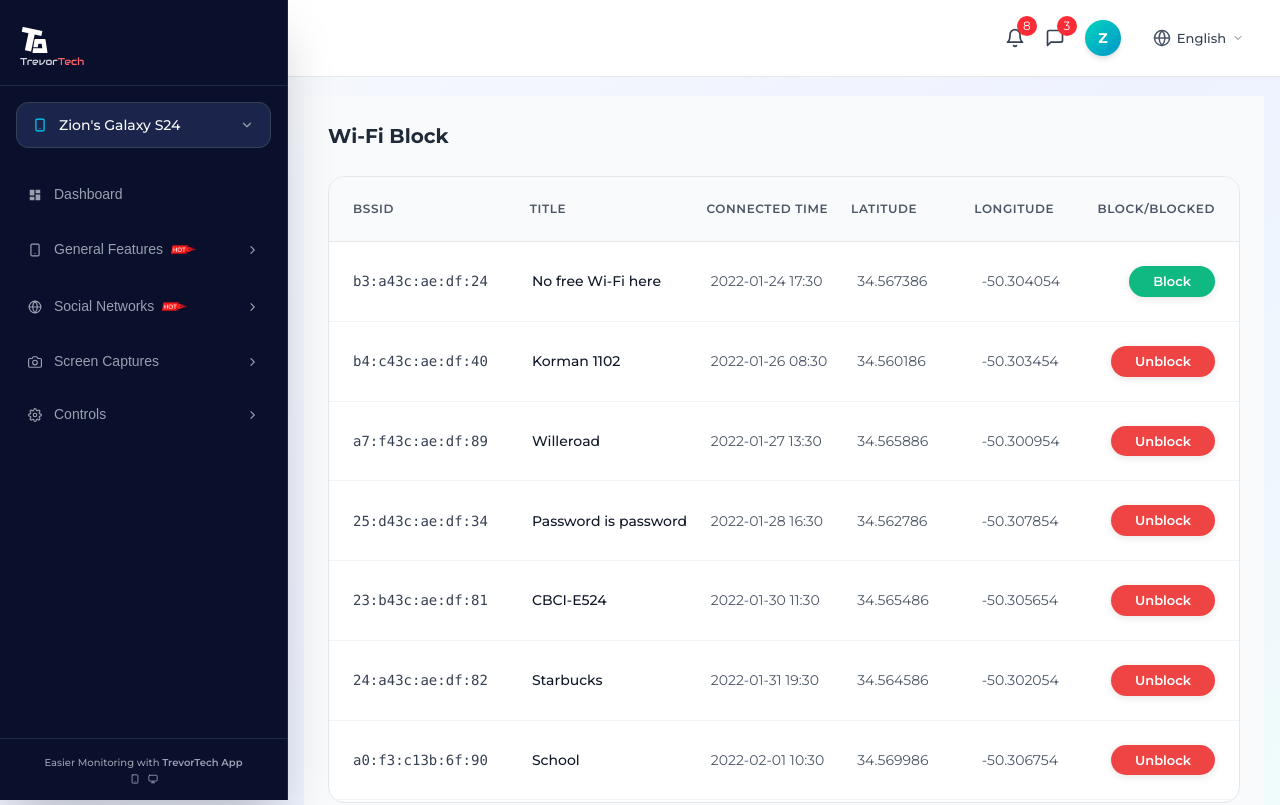
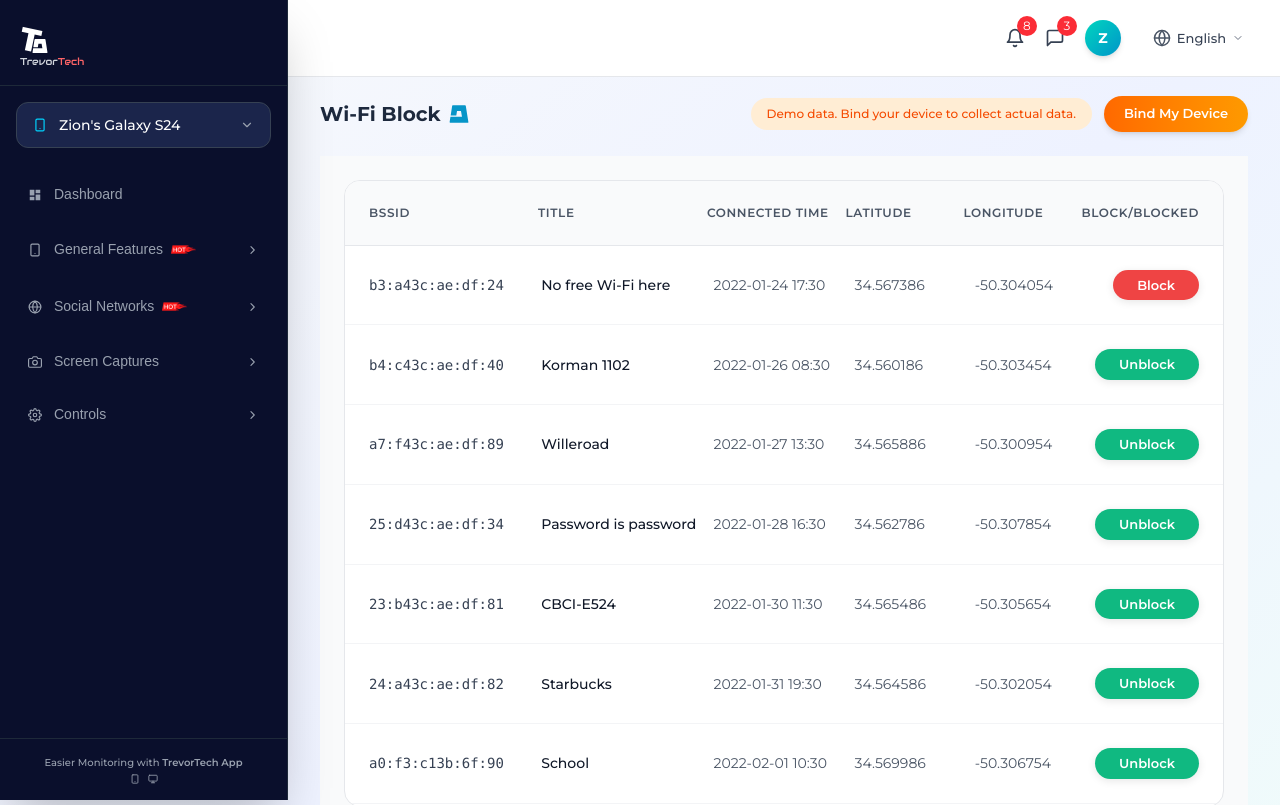
Before and after one commit to LifeofPaks/trevor-tech, a React (Vite) app: page /demo/controls/wifi-block in a window 1280 px wide. Shown: the top 805 px of the page. Built offline with nearby package versions, Linux system fonts and the light colour scheme; a web font is replaced by a local one.

Commit message:
updated ui

```diff
--- a/src/pages/wifiBlock/WifiBlockPage.jsx
+++ b/src/pages/wifiBlock/WifiBlockPage.jsx
@@ -8,6 +8,8 @@ import {
   useMediaQuery,
   useTheme,
 } from "@mui/material";
+import { IoLogoBitbucket } from "react-icons/io5";
+import BindPhone from "../../components/demo/BindPhone";
 
 const WifiBlockPage = () => {
   const theme = useTheme();
@@ -97,16 +99,18 @@ const WifiBlockPage = () => {
   };
 
     return (
-    <Box className="!p-6 !bg-gray-50 !min-h-screen">
-      {/* Title */}
-      <Typography
-        variant="h6"
-        className="!font-bold !text-gray-800 !mb-6"
-        sx={{ color: "#0695c8" }}
-      >
+      <>
+        <header className="!mb-4 sm:!mb-6 !px-4">
+          <div className="flex flex-col sm:flex-row sm:items-center sm:justify-between !gap-3 sm:!gap-4">
+            <div className="flex items-center !gap-2 sm:!gap-3">
+              <h1 className="text-lg sm:text-lg md:text-xl font-bold text-slate-800 flex items-center !gap-2">
                 Wi-Fi Block
-      </Typography>
-
+                <IoLogoBitbucket className="text-[#0695c8] rotate-[180deg]" />
+              </h1>
+            </div>
+            <BindPhone />
+          </div>
+          <Box className="!p-6 !bg-gray-50 !min-h-screen !mt-6">
             {/* Table */}
             <Paper
               elevation={0}
@@ -214,7 +218,7 @@ const WifiBlockPage = () => {
                         size="small"
                         onClick={() => toggleBlock(wifi.bssid)}
                         sx={{
-                    backgroundColor: wifi.blocked ? "#ef4444" : "#10b981",
+                          backgroundColor: wifi.blocked ? "#10b981" : "#ef4444",
                           color: "white",
                           textTransform: "none",
                           fontWeight: 600,
@@ -223,7 +227,9 @@ const WifiBlockPage = () => {
                           minWidth: "auto",
                           boxShadow: "0 2px 8px rgba(0,0,0,0.1)",
                           "&:hover": {
-                      backgroundColor: wifi.blocked ? "#dc2626" : "#059669",
+                            backgroundColor: wifi.blocked
+                              ?  "#059669"
+                              : "#dc2626"
                           },
                         }}
                       >
@@ -235,6 +241,8 @@ const WifiBlockPage = () => {
               </Box>
             </Paper>
           </Box>
+        </header>
+      </>
     );
 };
 
```
Lines whose indentation alone changed are shown as unchanged.
